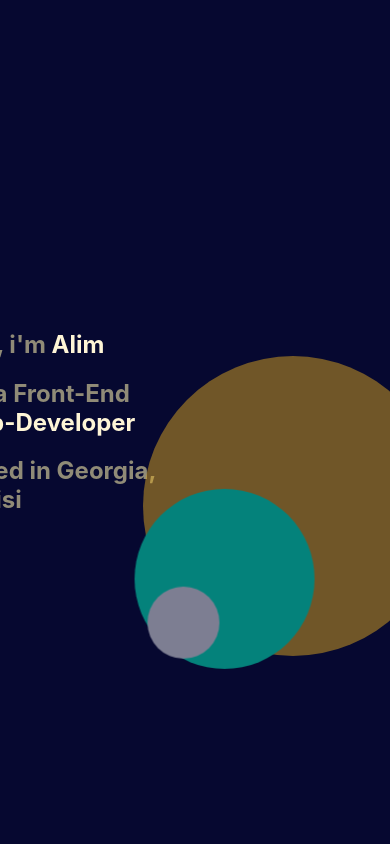
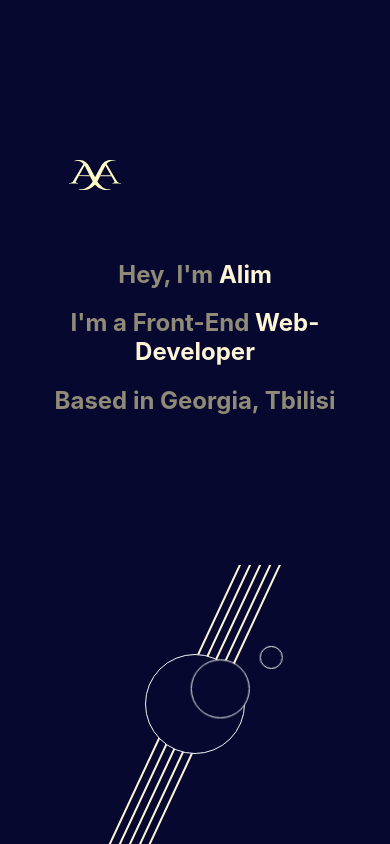
Before and after one commit to Alim1899/portfolio, a React (Create React App) app: page / in a window 390 px wide. Built offline with nearby package versions, Linux system fonts and the light colour scheme.

Commit message:
Made animation responsive

```diff
--- a/src/components/First/First.js
+++ b/src/components/First/First.js
@@ -1,14 +1,15 @@
 import classes from "./First.module.css";
 import aa from "../../assets/aa.svg";
+
 const First = () => {
   return (
     <div className={classes.main}>
       <div className={classes.wrapper}>
         <div className={classes.content}>
-          <img src={aa} className={classes.svg} alt="aa"></img>
+          <img src={aa} className={classes.svg} alt="aa" />
           <div className={classes.text}>
             <h2>
-              Hey, i'm <strong>Alim</strong>
+              Hey, I'm <strong>Alim</strong>
             </h2>
             <h2>
               I'm a Front-End <strong>Web-Developer</strong>
@@ -16,15 +17,20 @@ const First = () => {
             <h2>Based in Georgia, Tbilisi</h2>
           </div>
         </div>
-        <div className={classes.content }>
-        <div className={classes.content}>
-            <div className={classes.bigCircle}>
-                <div className={classes.midCircle}>
-                    <div className={classes.smallCircle}></div>
-                </div>
+        <div className={classes.animation}>
+          <div className={classes.bigCircle}>
+            <div className={classes.midCircle}>
+              <div className={classes.smallCircle}></div>
             </div>
+          </div>
+          <div className={classes.lines}>
+            <div className={classes.line}></div>
+            <div className={classes.line}></div>
+            <div className={classes.line}></div>
+            <div className={classes.line}></div>
+            <div className={classes.line}></div>
+          </div>
         </div>
-    </div>
       </div>
     </div>
   );
--- a/src/components/First/First.module.css
+++ b/src/components/First/First.module.css
@@ -1,70 +1,155 @@
+/* Ensure all elements include padding and borders in their width and height */
+* {
+  box-sizing: border-box;
+}
+
 .main {
   height: 100vh;
   width: 100vw;
   overflow: hidden;
 }
+
 .wrapper {
   height: 100%;
   display: grid;
-    grid-template-columns: 50% 50%;
+  grid-template-columns: 1fr 1fr;
+  overflow: hidden;
 }
+
 .svg {
   height: 30px;
   margin: 50px;
   margin-left: -150px;
 }
+
 .content {
+  display: flex;
+  flex-direction: column;
+  justify-content: center;
+  align-items: flex-start;
+  overflow: hidden;
+  padding: 20px;
+}
+
+.animation {
   display: flex;
   justify-content: center;
   align-items: center;
+  position: relative;
+  overflow: hidden;
 }
+
 strong {
   color: var(--strong-text);
 }
+
 .bigCircle {
-    height: 300px;
-    width: 300px;
+  height: clamp(100px, 25vw, 300px);
+  width: clamp(100px, 25vw, 300px);
   border-radius: 50%;
-    background-color: goldenrod;
-    margin-top: 20vh;
+  border: 1px solid whitesmoke;
   position: relative;
-    opacity: 0.5;
+  background-color: var(--background-color);
+  z-index: 1;
 }
+
 .midCircle {
   height: 60%;
   width: 60%;
   border-radius: 50%;
-    background-color: rgb(3, 253, 199);
+  border: 1px solid whitesmoke;
   position: absolute;
   top: 50%;
   left: 50%;
   transform: translate(-50%, -50%);
-    animation: rotateMid 4s linear infinite;
+  animation: rotateMid 6s linear infinite;
+  background-color: var(--background-color);
 }
+
 .smallCircle {
   height: 40%;
   width: 40%;
   border-radius: 50%;
-    background-color:whitesmoke;
+  border: 1px solid whitesmoke;
   position: absolute;
   top: 50%;
   left: 50%;
   transform: translate(-50%, -50%);
-    animation: rotateSmall 4s linear infinite;
+  animation: rotateSmall 6s linear infinite;
+  background-color: var(--background-color);
 }
+
 @keyframes rotateMid {
   0% {
-      transform: translate(-50%, -50%) rotate(0deg) translateX(100px) rotate(0deg);
+    transform: translate(-50%, -50%) rotate(0deg) translateX(50%) rotate(0deg);
   }
   100% {
-      transform: translate(-50%, -50%) rotate(360deg) translateX(100px) rotate(-360deg);
+    transform: translate(-50%, -50%) rotate(360deg) translateX(50%) rotate(-360deg);
   }
 }
+
 @keyframes rotateSmall {
   0% {
     transform: translate(-50%, -50%) rotate(0deg) translateX(60px) rotate(0deg);
   }
   100% {
-      transform: translate(-50%, -50%) rotate(360deg) translateX(60px) rotate(-360deg);
+    transform: translate(-50%, -50%) rotate(360deg) translateX(60px)
+      rotate(-360deg);
   }
 }
+
+.lines {
+  position: absolute;
+  width: 100%;
+  height: 100%;
+  top: 50%;
+  transform: translateY(-50%);
+  display: flex;
+  justify-content: center;
+  align-items: center;
+  overflow: hidden;
+}
+
+.line {
+  width: 2px;
+  height: 40vh;
+  margin: 0 2vw;
+  background-color: var(--strong-text);
+  transform: rotate(25deg);
+  z-index: -1;
+}
+.line:nth-child(1){
+  height: 40vh;
+}
+.line:nth-child(2){
+  height: 50vh;
+}
+.line:nth-child(3){
+  height: 60vh;
+}
+.line:nth-child(4){
+  height: 70vh;
+}
+.line:nth-child(5){
+  height: 80vh;
+}
+
+@media (max-width: 768px) {
+  .wrapper {
+    grid-template-columns: 1fr;
+  }
+
+  .content {
+    align-items: center;
+    text-align: center;
+  }
+
+  .animation {
+    margin-top: 20px;
+  }
+
+  .line {
+    height: 20vh;
+    margin: 0 1vw;
+  }
+}
```
Lines whose indentation alone changed are shown as unchanged.
